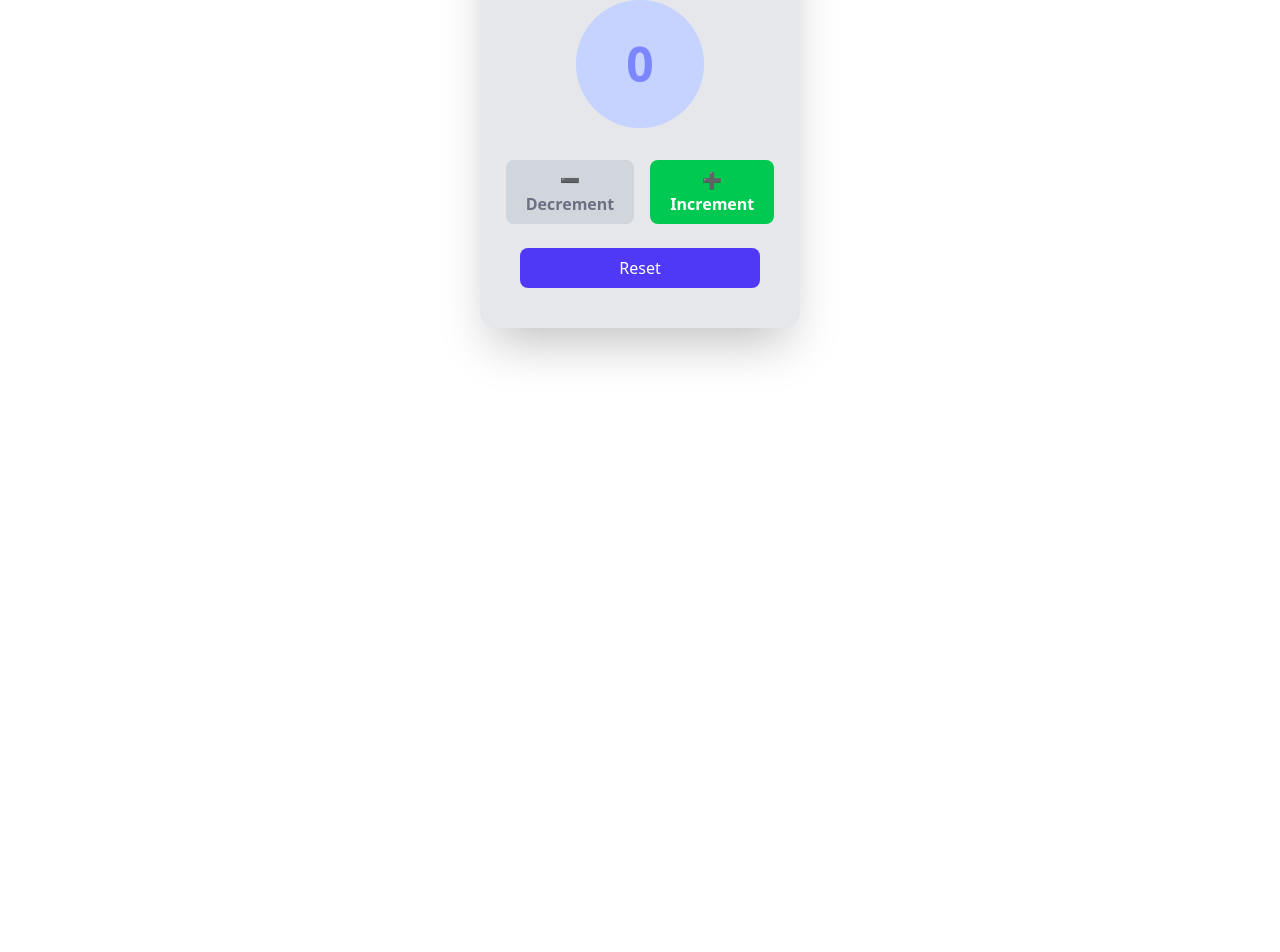
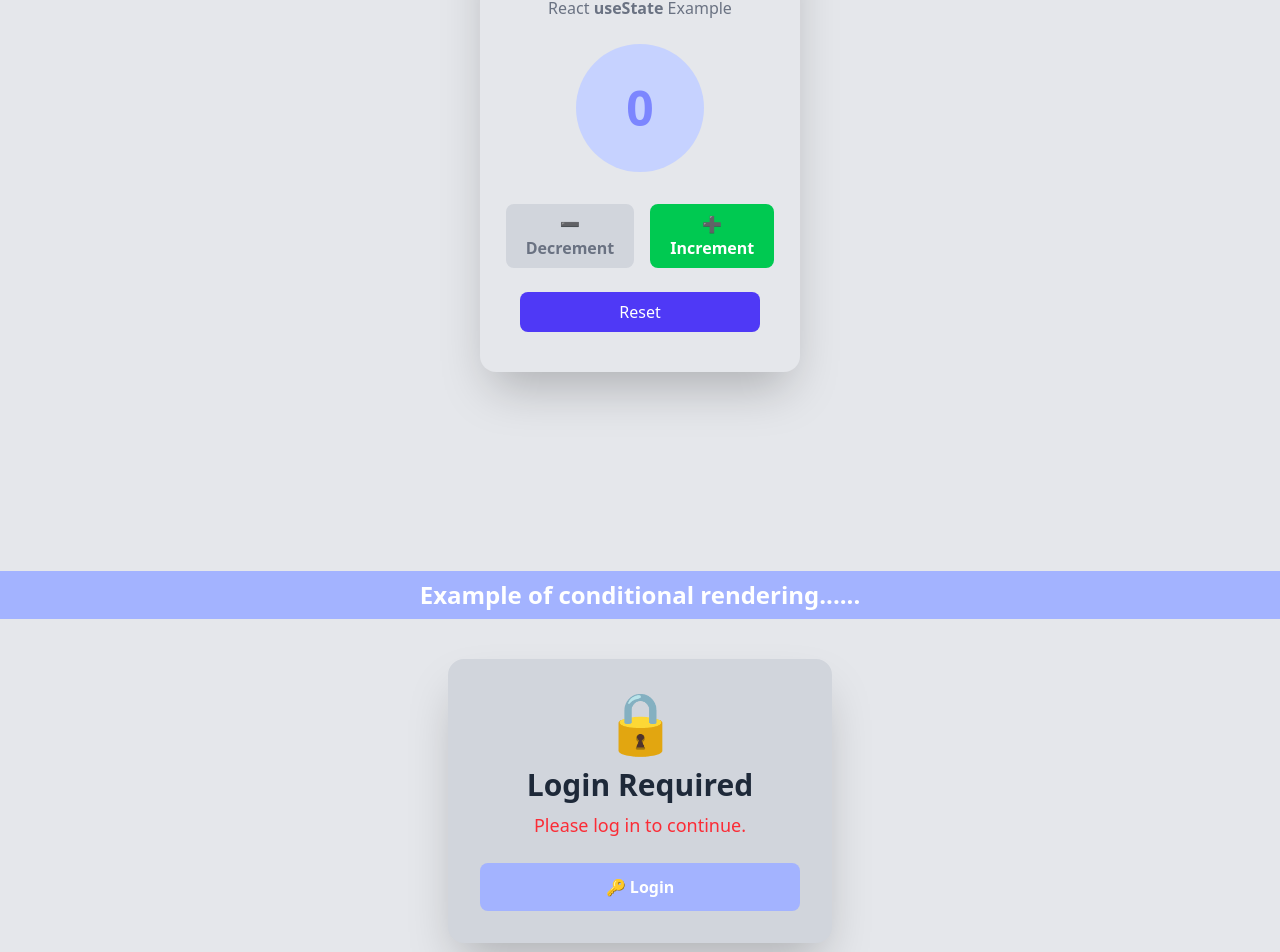
Before and after one commit to Shivam-Gupta-git/React-Practice-Project, a React (Vite) app in the folder Interview/: page / in a window 1280 px wide. Shown: the part 302-1254 px from the top of the page. Before the commit the page ends 800 px from the top, so only its background shows below. Built offline with nearby package versions, Linux system fonts and the light colour scheme.

Commit message:
conditional rendering

```diff
--- a/Interview/src/App.jsx
+++ b/Interview/src/App.jsx
@@ -14,12 +14,14 @@ import UseMemoExample from './components/8.UseMemo'
 import UseCallbackExample from './components/UseCallback/UseCallback'
 import Props from './components/Props/props'
 import State from './components/State/State'
+import Conditional_Rendering from './components/Small Topics/Conditional_Rendering'
 
 function App() {
 
 
   return (
     <>
+    <div className='flex flex-col'>
      {/* <ControlledComp_1></ControlledComp_1> */}
      {/* <UnControlledComp_2></UnControlledComp_2> */}
      {/* <ForwardRef_3></ForwardRef_3> */}
@@ -34,6 +36,8 @@ function App() {
      {/* <UseCallbackExample/> */}
      {/* <Props/> */}
      <State/>
+     <Conditional_Rendering/>
+    </div>
     </>
   )
 }
--- /dev/null
+++ b/Interview/src/components/Small Topics/Conditional_Rendering.jsx
@@ -0,0 +1,97 @@
+import React, { useState } from "react";
+
+function Conditional_Rendering() {
+  const [isLoggedIn, setIsLoggedIn] = useState(false);
+
+
+  return (
+    <div className="min-h-screen flex items-center justify-center flex-col gap-10 bg-gray-200">
+      <div className="w-full bg-indigo-300 flex items-center justify-center p-2">
+      <h1 className=" text-2xl font-bold text-white">Example of conditional rendering......</h1>
+      </div>
+      <div className="bg-gray-300 w-96 p-8 rounded-2xl shadow-2xl text-center">
+
+        {/* Icon */}
+        <div className="text-6xl mb-4">
+          {isLoggedIn ? "🎉" : "🔒"}
+        </div>
+
+        {/* Heading */}
+        <h1 className="text-3xl font-bold text-gray-800 mb-2">
+          {isLoggedIn ? "Welcome Back!" : "Login Required"}
+        </h1>
+
+        {/* Message */}
+        <p
+          className={`text-lg font-medium mb-6 ${
+            isLoggedIn ? "text-green-600" : "text-red-500"
+          }`}
+        >
+          {isLoggedIn
+            ? "You have successfully logged into your account."
+            : "Please log in to continue."}
+        </p>
+
+        {/* Button */}
+        <button
+          onClick={() => setIsLoggedIn(!isLoggedIn)}
+          className={`w-full py-3 rounded-lg text-white font-semibold transition duration-300 ${
+            isLoggedIn
+              ? "bg-red-500 hover:bg-red-600"
+              : "bg-indigo-300 hover:bg-indigo-400"
+          }`}
+        >
+          {isLoggedIn ? "🚪 Logout" : "🔑 Login"}
+        </button>
+      </div>
+      <Example2/>
+    </div>
+  );
+}
+
+
+
+function Example2() {
+  const [val, setVal] = useState("");
+
+  const inputVal = () => {
+    if (val >= 90) {
+      alert("Grade A");
+    } else if (val >= 75) {
+      alert("Grade B");
+    } else if (val >= 50) {
+      alert("Grade C");
+    } else {
+      alert("Fail");
+    }
+
+    setVal(" ")
+  };
+
+  return (
+    <div className="bg-gray-300 w-96 p-8 rounded-2xl shadow-2xl text-center ml-6">
+      <h1 className="text-2xl font-bold mb-4">
+        Example 2 of Conditional Rendering
+      </h1>
+
+      <input
+        type="number"
+        placeholder="Enter Your Marks"
+        className="w-full border border-gray-400 rounded-lg p-2"
+        value={val}
+        onChange={(e) => setVal(e.target.value)}
+      />
+
+      <button
+        onClick={inputVal}
+        className="mt-4 bg-blue-500 text-white px-4 py-2 rounded-lg"
+      >
+        Submit
+      </button>
+    </div>
+  );
+}
+
+
+
+export default Conditional_Rendering;
--- a/Interview/src/components/State/State.jsx
+++ b/Interview/src/components/State/State.jsx
@@ -4,8 +4,11 @@ function State() {
   const [count, setCount] = useState(0);
 
   return (
-    <div className="min-h-screen flex items-center justify-center ">
-      <div className="bg-gray-200 p-10 rounded-2xl shadow-2xl w-80 text-center">
+    <div className="min-h-screen flex items-center justify-center flex-col bg-gray-200">
+      <div className="w-full bg-indigo-300 flex items-center justify-center p-2">
+      <h1 className=" text-2xl font-bold text-white">Example of state......</h1>
+      </div>
+      <div className="bg-gray-200 p-10 rounded-2xl shadow-2xl w-80 text-center mt-10">
         <h1 className="text-3xl font-bold text-gray-800 mb-2">
           Counter App
         </h1>
```
